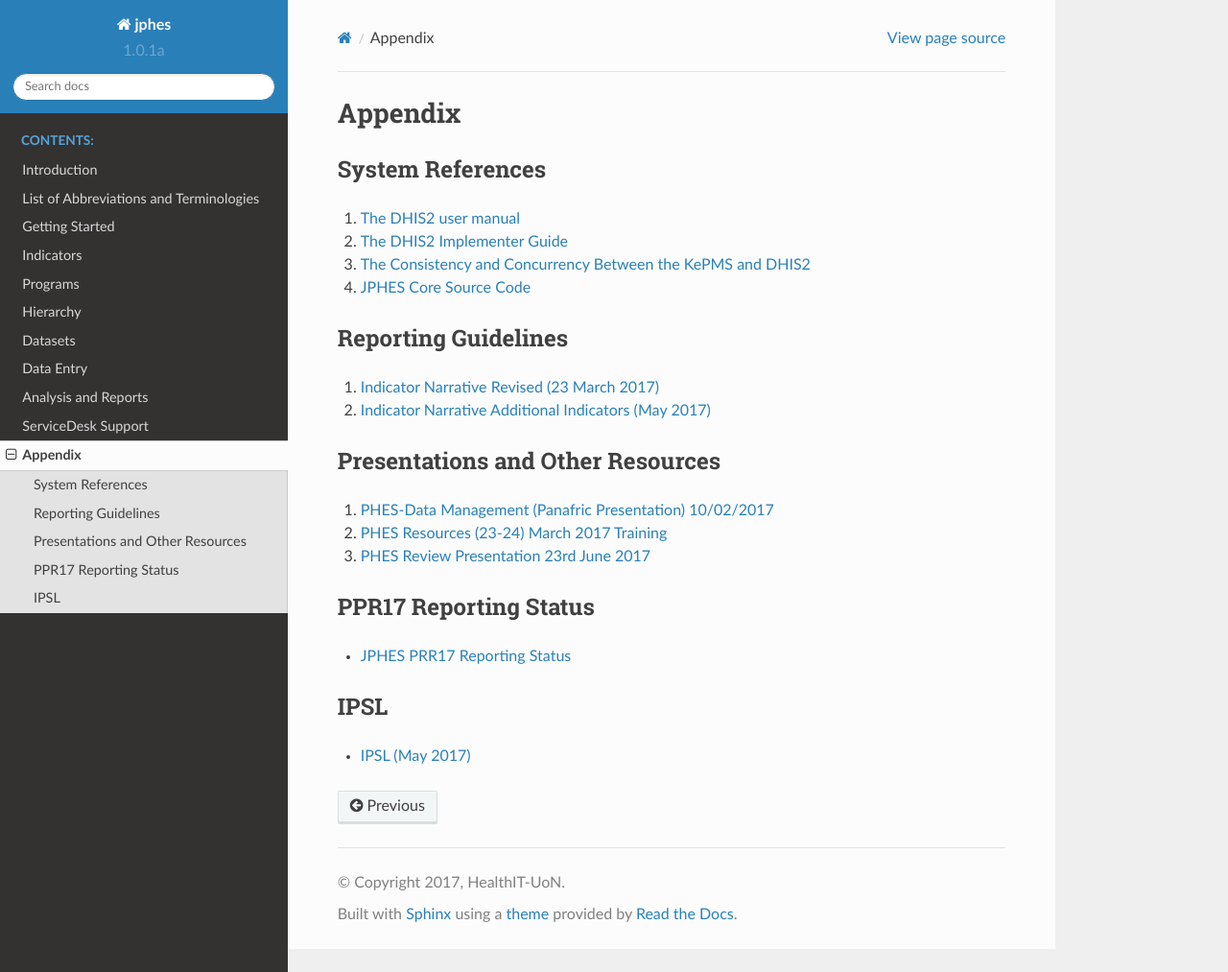
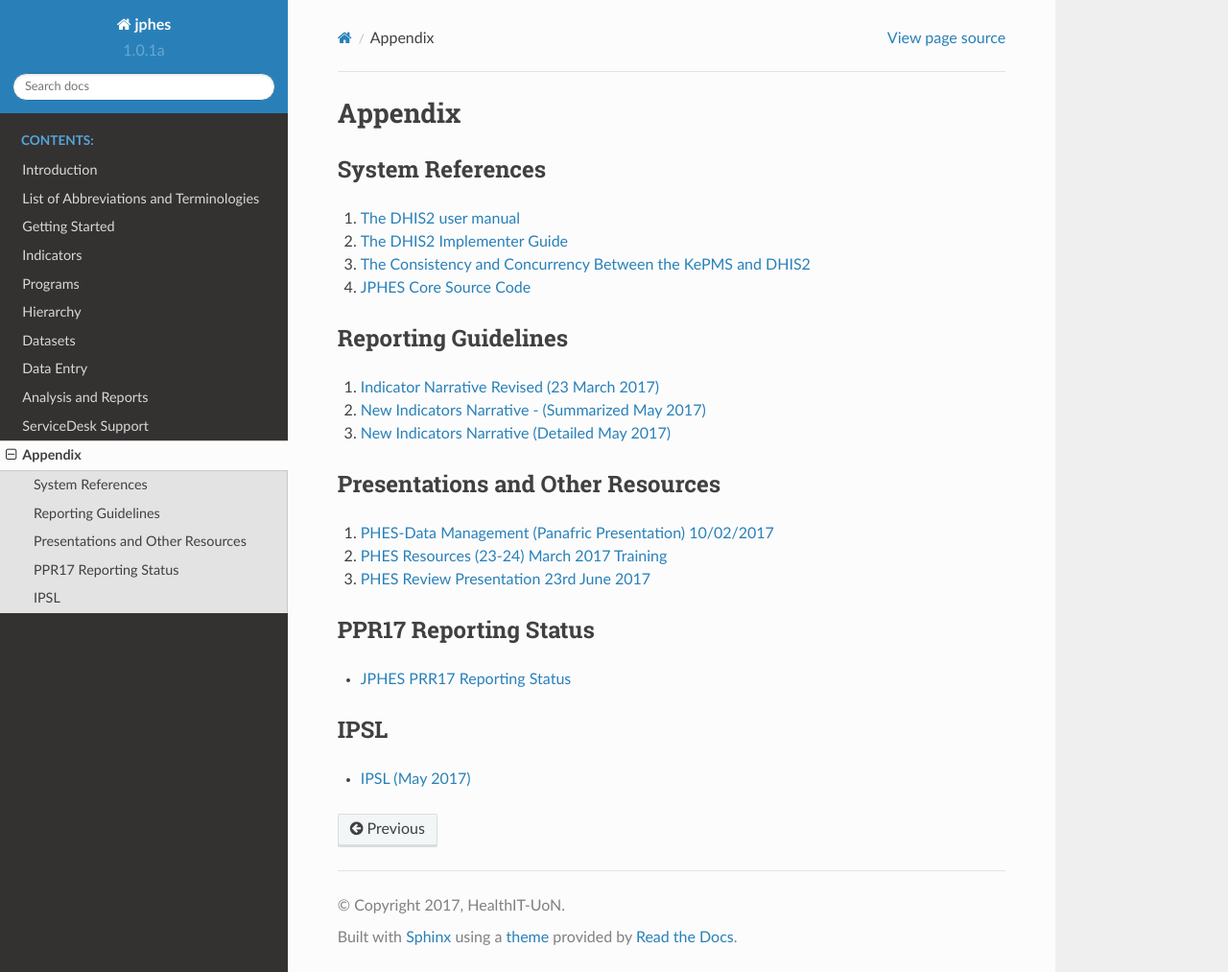
Before and after one commit to uonafya/jphes-docs, a Sphinx documentation site: the page built from source/appendix.rst, in a window 1280 px wide and 1013 px high. Shown: the whole window at 96% size. Built offline with Sphinx 7.4.7 and the Read the Docs theme 2.0.0, drawn with Linux system fonts in a browser that asks for light colours.

Commit message:
Update appendix.rst

```diff
--- a/source/appendix.rst
+++ b/source/appendix.rst
@@ -17,7 +17,9 @@ Reporting Guidelines
 ---------------------
 
 1. `Indicator Narrative Revised (23 March 2017) <https://docs.google.com/spreadsheets/d/1JKF5EyGLtTqIKKlYB3kQbANr4Sp3dtL4ZZ1PDaqlHkM/pubhtml>`_
-2. `Indicator Narrative Additional Indicators (May 2017) <https://docs.google.com/spreadsheets/d/1H5mC78PS0zCzWe0y-jQF5D7T1Aqr_4VtnSiln-cvBys/pubhtml>`_
+2. `New Indicators Narrative - (Summarized May 2017) <https://docs.google.com/spreadsheets/d/1H5mC78PS0zCzWe0y-jQF5D7T1Aqr_4VtnSiln-cvBys/pubhtml>`_
+3. `New Indicators Narrative (Detailed May 2017) <_static/resources/Additional_Indicator_Narratives_23-06-2017.zip>`_
+
 
 Presentations and Other Resources
 -----------------------------------
```
